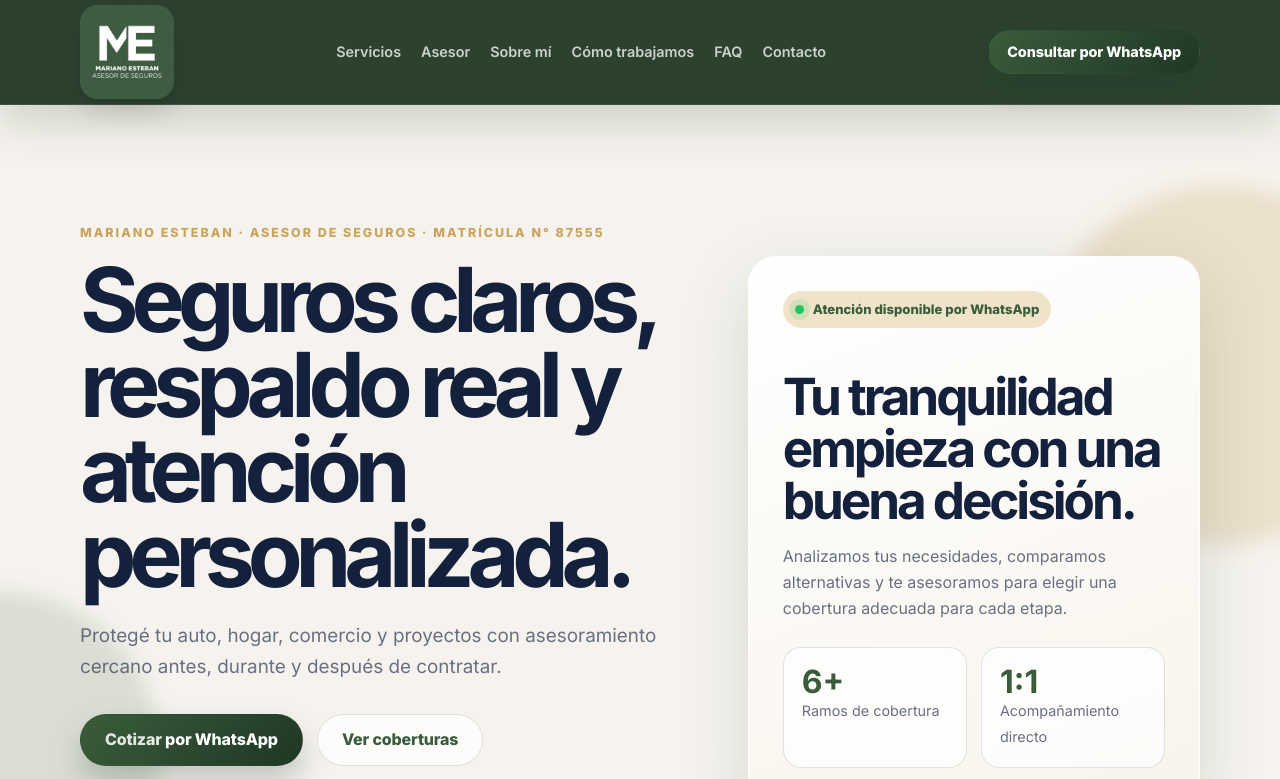
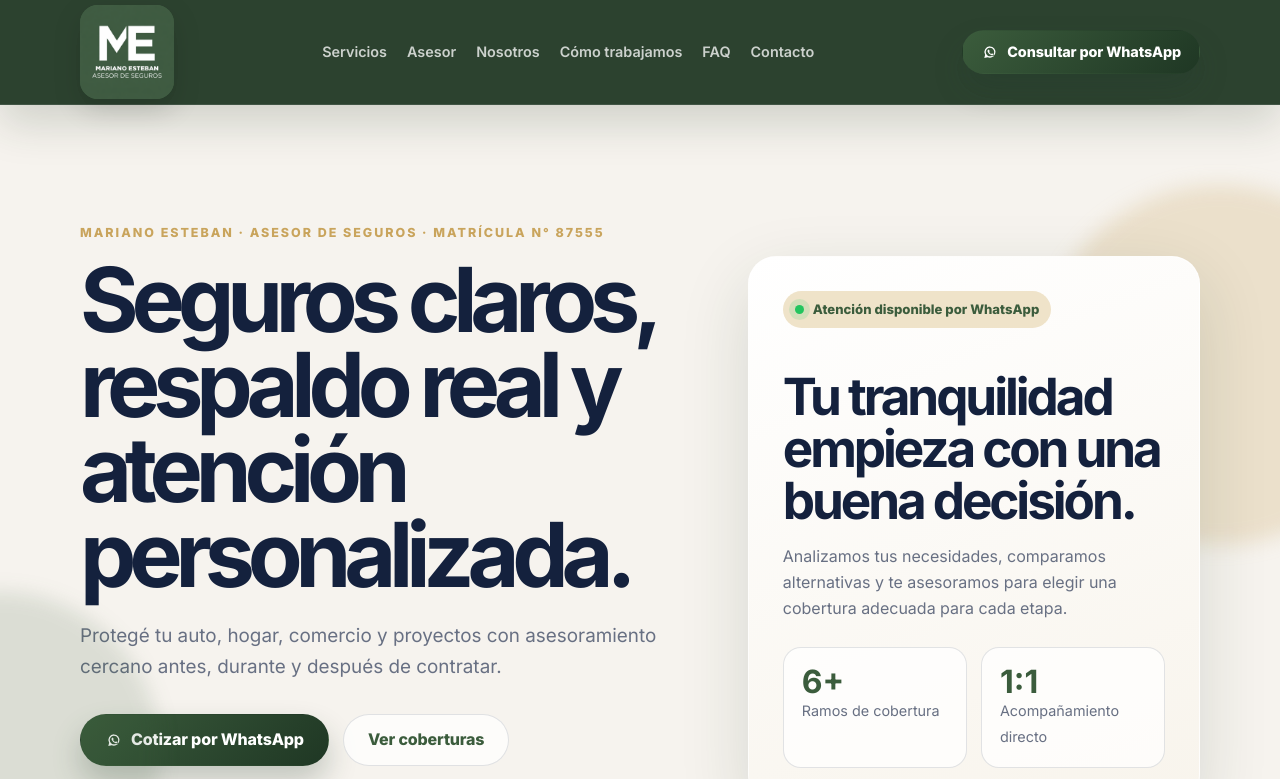
Before and after one commit to MarianEsteban/me-seguros, a plain HTML site: page index.html in a window 1280 px wide. Shown: the top 779 px of the page. Drawn offline with Linux system fonts and the light colour scheme.

Commit message:
Ajusta README, metadatos sociales y sección Nosotros

```diff
--- a/css/style.css
+++ b/css/style.css
@@ -198,6 +198,14 @@ textarea {
   min-height: 44px;
   padding-inline: 18px;
   font-size: 0.9rem;
+}
+
+.wa-icon {
+  width: 18px;
+  height: 18px;
+  margin-right: 8px;
+  fill: currentColor;
+  flex: 0 0 auto;
 }
 
 /* Hero con gradientes sutiles y tarjeta flotante */
--- a/index.html
+++ b/index.html
@@ -6,6 +6,17 @@
   <meta name="viewport" content="width=device-width, initial-scale=1.0">
   <meta name="description" content="ME Seguros - Mariano Esteban, asesor de seguros (Matrícula N° 87555) en Miramar. Cotizá seguros automotor, hogar, comercio, vida, accidentes personales y asistencia al viajero por WhatsApp.">
   <meta name="theme-color" content="#1f3724">
+  <meta property="og:title" content="ME Seguros | Mariano Esteban - Asesor de Seguros">
+  <meta property="og:description" content="Cotizá seguros automotor, hogar, comercio, vida, accidentes personales y asistencia al viajero con asesoramiento personalizado.">
+  <meta property="og:url" content="https://marianesteban.github.io/me-seguros/">
+  <meta property="og:type" content="website">
+  <meta property="og:image" content="assets/img/logo-verde.png">
+  <meta name="twitter:card" content="summary_large_image">
+  <meta name="twitter:title" content="ME Seguros | Mariano Esteban - Asesor de Seguros">
+  <meta name="twitter:description" content="Cotizá seguros automotor, hogar, comercio, vida, accidentes personales y asistencia al viajero con asesoramiento personalizado.">
+  <meta name="twitter:image" content="assets/img/logo-verde.png">
+  <link rel="icon" type="image/png" href="assets/img/logo-verde.png">
+  <link rel="apple-touch-icon" href="assets/img/logo-verde.png">
   <title>ME Seguros | Mariano Esteban - Asesor de Seguros · Matrícula N° 87555</title>
 
   <!-- Tipografías y estilos principales -->
@@ -32,14 +43,14 @@
       <nav class="primary-nav" id="primary-navigation" aria-label="Navegación principal">
         <a href="#servicios">Servicios</a>
         <a href="#asesor">Asesor</a>
-        <a href="#sobre-mi">Sobre mí</a>
+        <a href="#nosotros">Nosotros</a>
         <a href="#como-trabajamos">Cómo trabajamos</a>
         <a href="#preguntas">FAQ</a>
         <a href="#contacto">Contacto</a>
       </nav>
 
       <a class="btn btn-small btn-primary header-cta" href="https://wa.me/5492291515617?text=Hola%20Mariano%2C%20quiero%20hacer%20una%20consulta%20sobre%20seguros.%20%C2%BFPod%C3%A9s%20asesorarme%3F" target="_blank" rel="noopener noreferrer">
-        Consultar por WhatsApp
+        <svg class="wa-icon" viewBox="0 0 24 24" aria-hidden="true"><path d="M12 4.5a7.5 7.5 0 0 0-6.5 11.3L4.4 20l4.4-1.1A7.5 7.5 0 1 0 12 4.5zm0 1.8a5.7 5.7 0 0 1 4.9 8.6l-.2.3.7 2.5-2.6-.7-.3.2a5.7 5.7 0 0 1-8.2-5.1A5.7 5.7 0 0 1 12 6.3zm-2 2.4c-.2 0-.4.1-.5.3-.3.3-.8.9-.8 1.8s.7 1.9.8 2c.1.1 1.4 2.2 3.4 3 .5.2.8.3 1.1.4.4.1.8.1 1.1.1.3 0 .9-.3 1-.7.1-.4.1-.8.1-.9-.1-.1-.2-.2-.4-.3l-1-.5c-.2-.1-.4-.1-.5.1l-.3.4c-.1.1-.2.2-.4.1-.2-.1-.9-.3-1.6-1-.6-.5-1-1.2-1.1-1.4-.1-.2 0-.3.1-.4l.3-.3c.1-.1.2-.2.2-.3.1-.1 0-.2 0-.3l-.4-1c-.1-.2-.3-.3-.5-.3z"/></svg>Consultar por WhatsApp
       </a>
     </div>
   </header>
@@ -56,7 +67,7 @@
           </p>
           <div class="hero-actions">
             <a class="btn btn-primary" href="https://wa.me/5492291515617?text=Hola%20Mariano%2C%20quiero%20cotizar%20un%20seguro.%20%C2%BFQu%C3%A9%20datos%20necesit%C3%A1s%3F" target="_blank" rel="noopener noreferrer">
-              Cotizar por WhatsApp
+              <svg class="wa-icon" viewBox="0 0 24 24" aria-hidden="true"><path d="M12 4.5a7.5 7.5 0 0 0-6.5 11.3L4.4 20l4.4-1.1A7.5 7.5 0 1 0 12 4.5zm0 1.8a5.7 5.7 0 0 1 4.9 8.6l-.2.3.7 2.5-2.6-.7-.3.2a5.7 5.7 0 0 1-8.2-5.1A5.7 5.7 0 0 1 12 6.3zm-2 2.4c-.2 0-.4.1-.5.3-.3.3-.8.9-.8 1.8s.7 1.9.8 2c.1.1 1.4 2.2 3.4 3 .5.2.8.3 1.1.4.4.1.8.1 1.1.1.3 0 .9-.3 1-.7.1-.4.1-.8.1-.9-.1-.1-.2-.2-.4-.3l-1-.5c-.2-.1-.4-.1-.5.1l-.3.4c-.1.1-.2.2-.4.1-.2-.1-.9-.3-1.6-1-.6-.5-1-1.2-1.1-1.4-.1-.2 0-.3.1-.4l.3-.3c.1-.1.2-.2.2-.3.1-.1 0-.2 0-.3l-.4-1c-.1-.2-.3-.3-.5-.3z"/></svg>Cotizar por WhatsApp
             </a>
             <a class="btn btn-secondary" href="#servicios">Ver coberturas</a>
           </div>
@@ -173,11 +184,11 @@
       </div>
     </section>
 
-    <!-- Sobre mí: combina presencia personal y marca/equipo -->
-    <section class="about section-padding" id="sobre-mi">
+    <!-- Nosotros: combina presencia de marca y asesoramiento personal -->
+    <section class="about section-padding" id="nosotros">
       <div class="container about-card">
         <div class="about-intro">
-          <p class="eyebrow">Sobre mí</p>
+          <p class="eyebrow">Nosotros</p>
           <h2>ME Seguros: asesoramiento directo de Mariano Esteban.</h2>
           <div class="about-signature" aria-label="Presencia personal de Mariano Esteban">
             <span>ME</span>
```
Also changed, not shown: README.md.
